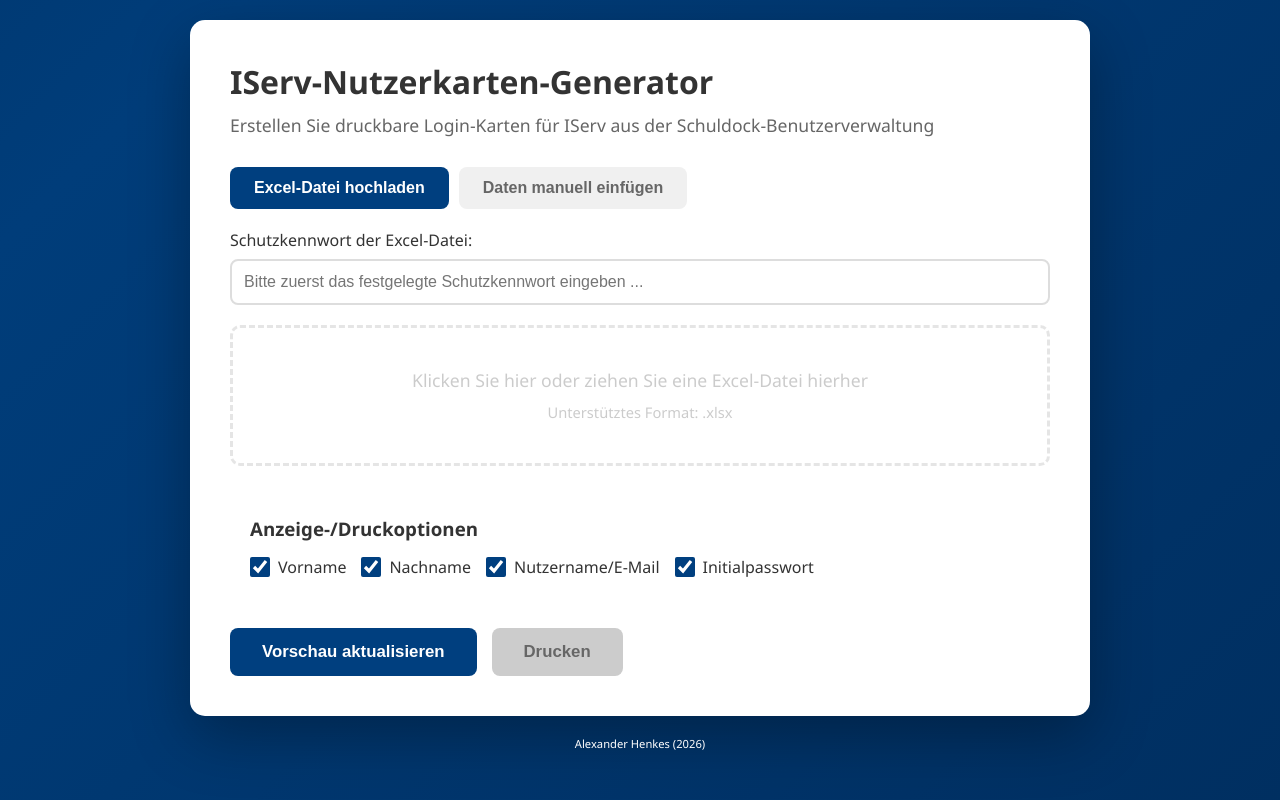
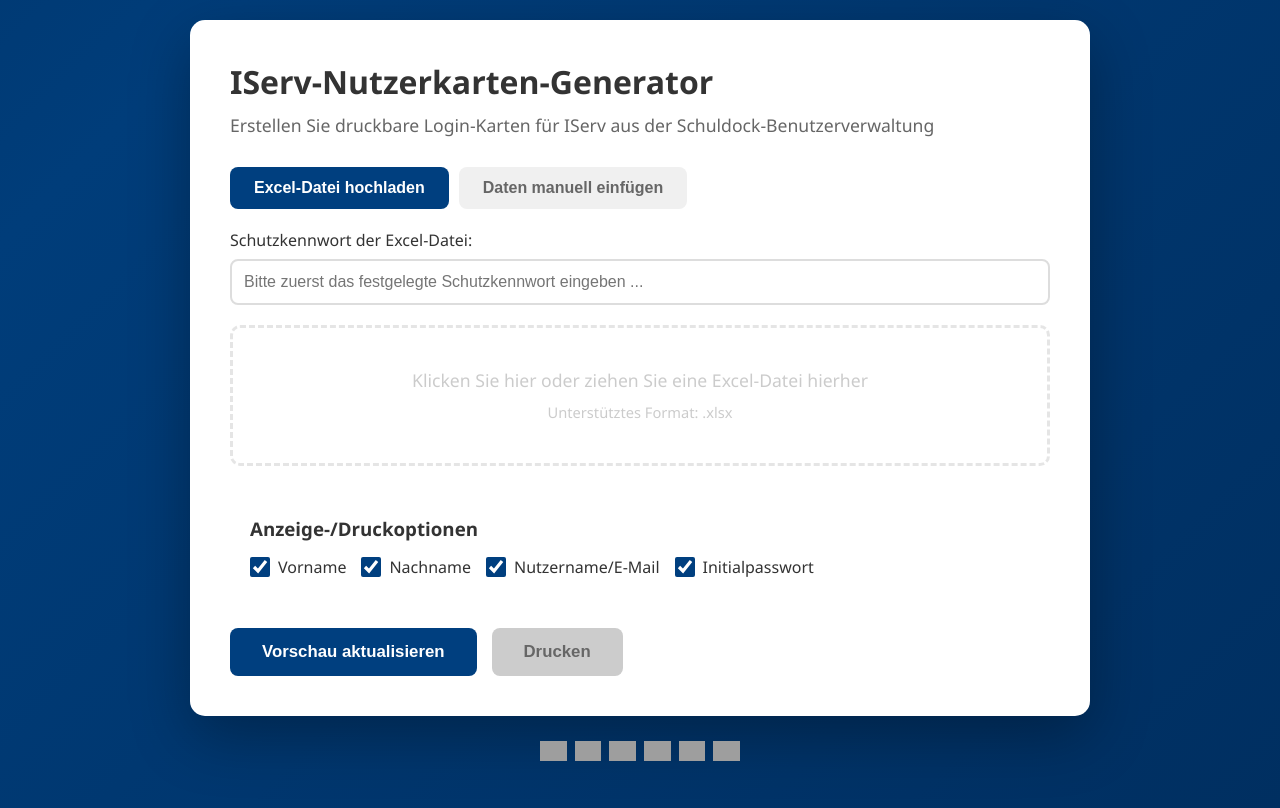
Before and after one commit to alexander-henkes/iserv-nutzerkarten-generator, a plain HTML site: page index.html in a window 1280 px wide. Drawn offline with Linux system fonts and the light colour scheme; grey boxes are pictures that could not be loaded.

Commit message:
Optische Anpassungen vorgenommen

```diff
--- a/index.html
+++ b/index.html
@@ -92,7 +92,26 @@
     </div>
 
     <div class="footer">
-        Alexander Henkes (2026)
+        <div class="badges">
+            <a href="https://github.com/alexander-henkes" target="_blank" rel="noopener noreferrer">
+                <img src="https://img.shields.io/badge/GitHub-alexander--henkes-blue?logo=github" alt="GitHub">
+            </a>
+            <a href="https://github.com/alexander-henkes/iserv-nutzerkarten-generator/releases/" target="_blank" rel="noopener noreferrer">
+                <img src="https://img.shields.io/github/v/release/alexander-henkes/iserv-nutzerkarten-generator?color=success" alt="Release">
+            </a>
+            <a href="https://github.com/alexander-henkes/iserv-nutzerkarten-generator/releases" target="_blank" rel="noopener noreferrer">
+                <img src="https://img.shields.io/github/release-date/alexander-henkes/iserv-nutzerkarten-generator" alt="Release Date">
+            </a>
+            <a href="https://github.com/alexander-henkes/iserv-nutzerkarten-generator" target="_blank" rel="noopener noreferrer">
+                <img src="https://img.shields.io/github/languages/code-size/alexander-henkes/iserv-nutzerkarten-generator" alt="Code Size">
+            </a>
+            <a href="https://github.com/alexander-henkes/iserv-nutzerkarten-generator/issues/" target="_blank" rel="noopener noreferrer">
+                <img src="https://img.shields.io/github/issues-raw/alexander-henkes/iserv-nutzerkarten-generator" alt="Issues">
+            </a>
+            <a href="https://github.com/alexander-henkes/iserv-nutzerkarten-generator/blob/main/LICENSE" target="_blank" rel="noopener noreferrer">
+                <img src="https://img.shields.io/github/license/alexander-henkes/iserv-nutzerkarten-generator" alt="License">
+            </a>
+        </div>
     </div>
 
     <div class="print-area" id="print-area"></div>
--- a/styles.css
+++ b/styles.css
@@ -386,10 +386,45 @@
 
 .footer {
     margin-top: 10px;
-    padding: 10px;
+    padding: 15px 10px;
     text-align: center;
     color: white;
     font-size: 0.7em;
+}
+
+.footer .badges {
+    display: flex;
+    flex-wrap: wrap;
+    justify-content: center;
+    gap: 8px;
+    margin-bottom: 12px;
+}
+
+.footer .badges a {
+    display: inline-block;
+    transition: transform 0.2s, opacity 0.3s;
+}
+
+.footer .badges a:hover {
+    transform: translateY(-2px);
+    opacity: 0.8;
+}
+
+.footer .badges img {
+    height: 20px;
+    display: block;
+}
+
+.footer > a {
+    color: white;
+    text-decoration: none;
+    font-size: 1em;
+    transition: opacity 0.3s;
+}
+
+.footer > a:hover {
+    opacity: 0.8;
+    text-decoration: underline;
 }
 
 .page-number {
```
Also changed, not shown: 1 other file.
